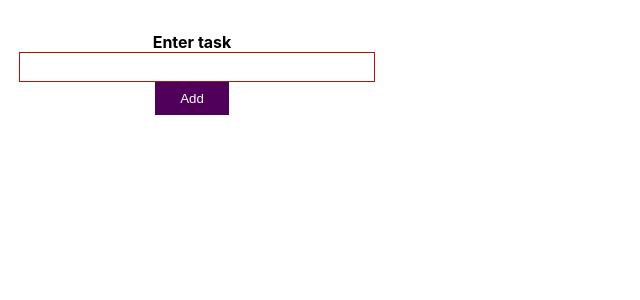
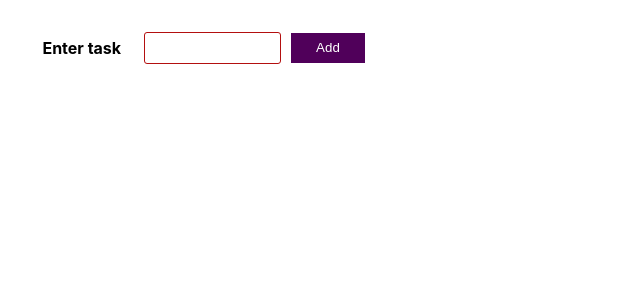
Before and after one commit to deepakbhattmits/app-typescript, a React (Create React App) app: page / in a window 1280 px wide. Shown: the top 300 px of the page, without its empty margins (0-640 px from the left). Built offline with nearby package versions, Linux system fonts and the light colour scheme.

Commit message:
Update NewTodo.css

```diff
--- a/src/components/NewTodo.css
+++ b/src/components/NewTodo.css
@@ -4,6 +4,13 @@ form {
   width: 90%;
   max-width: 40rem;
   margin: 2rem auto;
+  display: flex;
+  grid-gap: 10px;
+}
+form div {
+  display: flex;
+  align-items: center;
+  justify-content: center;
 }
 
 .form-control {
@@ -23,7 +30,8 @@ label {
 input {
   font: inherit;
   border: 1px solid #ccc;
-	padding: 0.25rem;
+  padding: 0.3rem;
+  border-radius: 3px;
 }
 
 input:focus,
@@ -42,7 +50,7 @@ button {
   background: #50005a;
   border: 1px solid #50005a;
   color: white;
-	padding: 0.5rem 1.5rem;
+  padding: 0.4rem 1.5rem;
   cursor: pointer;
 }
 
```
Lines whose indentation alone changed are shown as unchanged.
